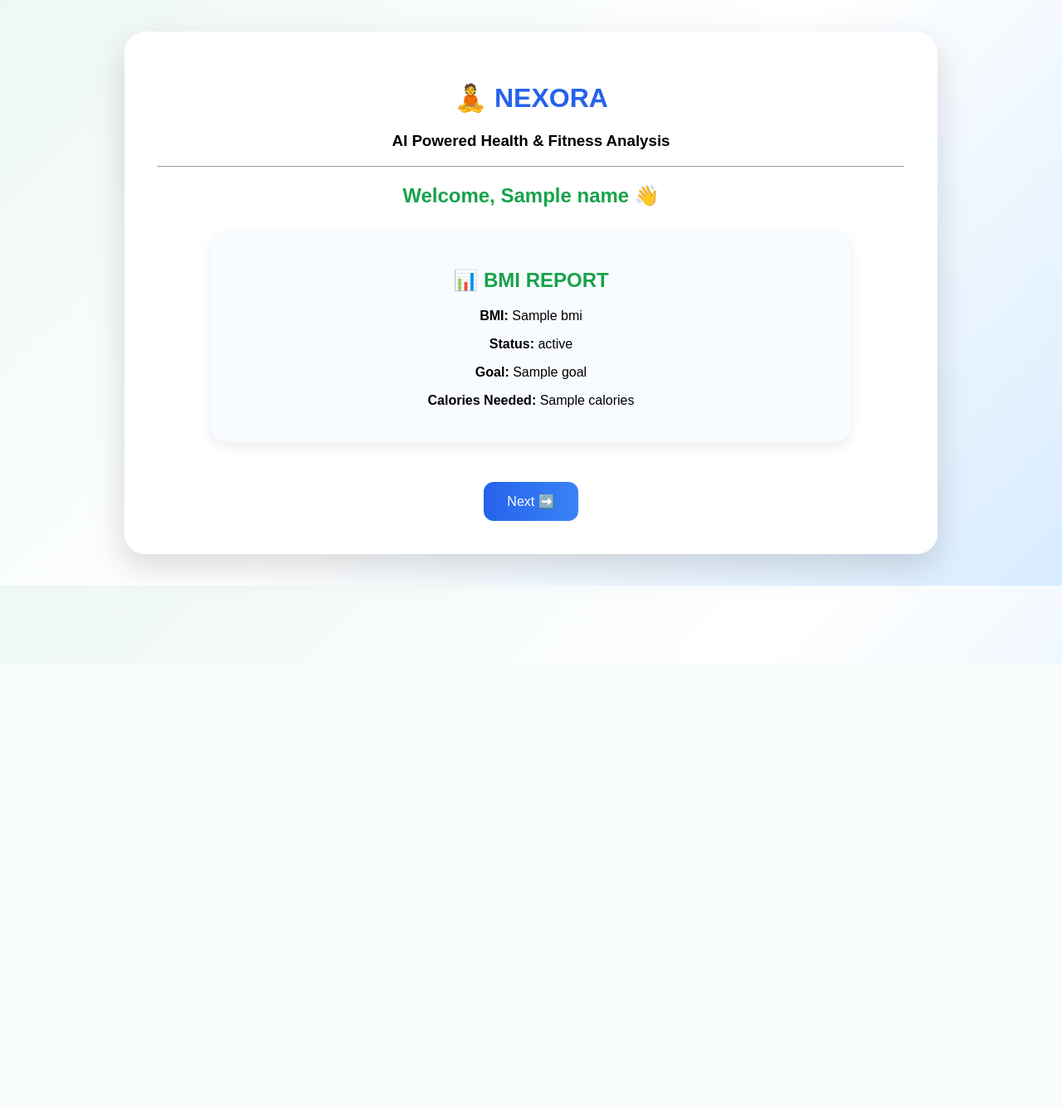
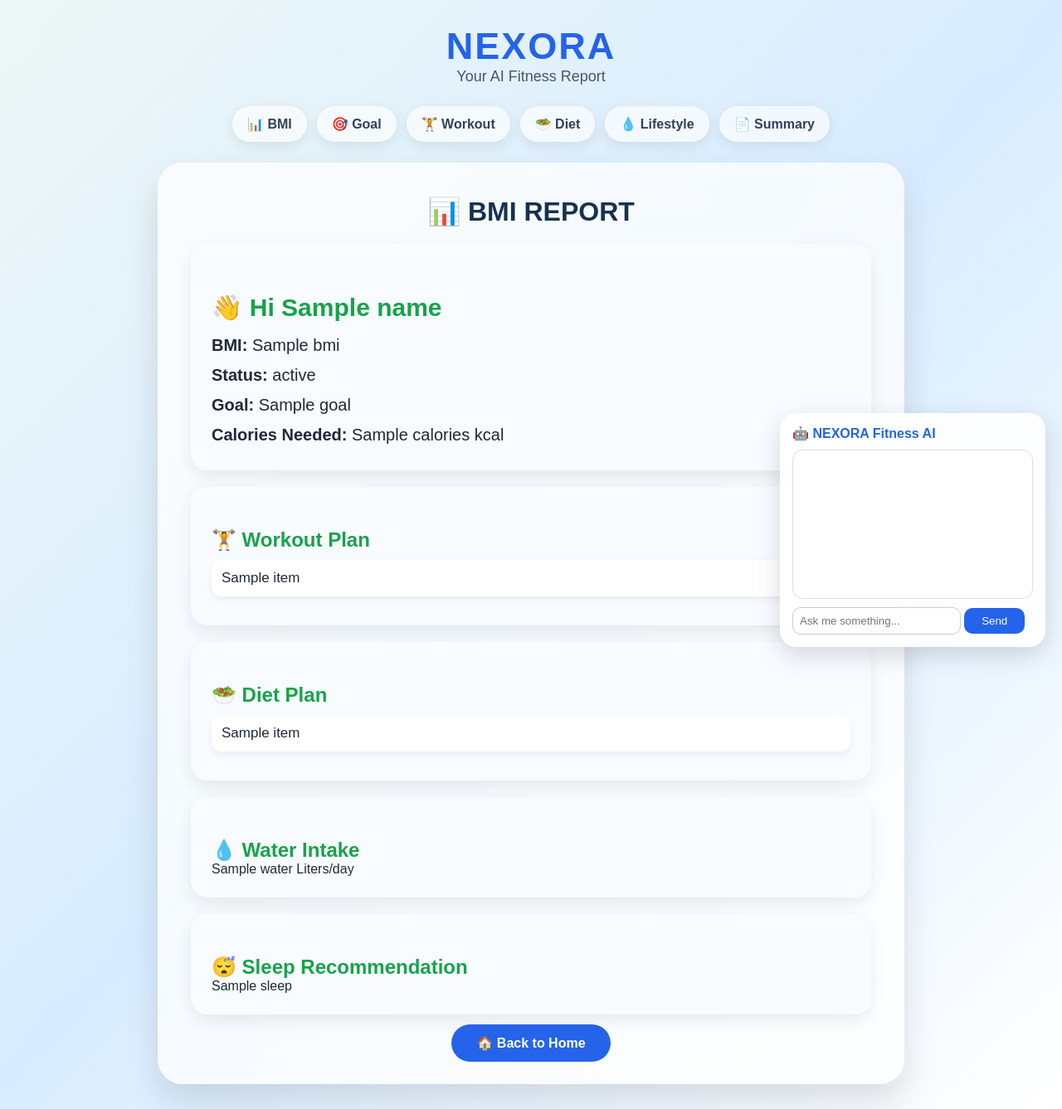
Before and after one commit to santhoshsrinika7/Fitness-AI, a Flask app: template templates/result1.html in a window 1280 px wide. Shown: the whole page at 83% size. Before the commit the page ends 706 px from the top, so only its background shows below. Run offline with Flask 3, Linux system fonts and the light colour scheme; the template is opened without the code that fills it: most values are stand-ins (such as "Sample title", 1, 10 or a date in 2020).

Commit message:
Update result1.html

```diff
--- a/templates/result1.html
+++ b/templates/result1.html
@@ -1,120 +1,634 @@
 <!DOCTYPE html>
-<html>
+<html lang="en">
+
 <head>
-    <title>NEXORA - BMI Report</title>
 
-    <style>
+<title>NEXORA - BMI Report</title>
+
+<meta name="viewport" content="width=device-width, initial-scale=1.0">
+
+<style>
+
+*{
+    margin:0;
+    padding:0;
+    box-sizing:border-box;
+}
 
 body{
-    font-family:Arial, Helvetica, sans-serif;
-    background:linear-gradient(135deg,#edf7f6,#ffffff,#d8ecff);
-    text-align:center;
+
+    font-family:'Poppins',Arial,sans-serif;
+
+    background:linear-gradient(135deg,#edf7f6,#d8ecff,#ffffff);
+
+    min-height:100vh;
+
     padding:30px;
+
+    color:#1f2937;
+
 }
 
-.container{
-    background:white;
-    width:90%;
-    max-width:900px;
-    margin:auto;
-    padding:40px;
-    border-radius:25px;
-    box-shadow:0 15px 40px rgba(0,0,0,.15);
+
+/* HEADER */
+
+.header{
+
+    text-align:center;
+
+    margin-bottom:25px;
+
 }
 
-h1{
+
+.logo{
+
+    font-size:45px;
+
+    font-weight:700;
+
     color:#2563eb;
+
+    letter-spacing:2px;
+
 }
 
-h2{
-    color:#16a34a;
+
+.subtitle{
+
+    color:#475569;
+
+    font-size:18px;
+
 }
 
-.card{
-    width:80%;
-    margin:30px auto;
-    background:#f8fbff;
-    padding:25px;
-    border-radius:18px;
-    box-shadow:0 5px 15px rgba(0,0,0,.08);
+
+/* NAVIGATION */
+
+
+.dashboard-nav{
+
+    display:flex;
+
+    justify-content:center;
+
+    gap:12px;
+
+    flex-wrap:wrap;
+
+    margin:25px auto;
+
 }
 
-.btn{
+
+.dashboard-nav a{
+
     text-decoration:none;
-    background:linear-gradient(90deg,#2563eb,#3b82f6);
-    color:white;
-    padding:14px 28px;
-    border-radius:12px;
-    display:inline-block;
+
+    color:#334155;
+
+    background:rgba(255,255,255,0.65);
+
+    padding:12px 18px;
+
+    border-radius:30px;
+
+    font-weight:600;
+
+    box-shadow:0 5px 15px rgba(0,0,0,0.08);
+
     transition:.3s;
+
 }
 
-.btn:hover{
-    background:linear-gradient(90deg,#1d4ed8,#2563eb);
+
+.dashboard-nav a:hover{
+
+    background:#2563eb;
+
+    color:white;
+
+    transform:translateY(-3px);
+
 }
+
+
+/* MAIN CONTAINER */
+
+
+.container{
+
+    width:90%;
+
+    max-width:900px;
+
+    margin:auto;
+
+    background:rgba(255,255,255,.75);
+
+    backdrop-filter:blur(20px);
+
+    padding:40px;
+
+    border-radius:30px;
+
+    box-shadow:0 20px 40px rgba(0,0,0,.12);
+
+}
+
+
+/* TITLES */
+
+
+h1{
+
+    color:#16324F;
+
+    text-align:center;
+
+}
+
+
+h2{
+
+    color:#16a34a;
+
+    margin-top:25px;
+
+}
+
+
+
+/* REPORT CARDS */
+
+
+.card{
+
+    background:#f8fbff;
+
+    padding:25px;
+
+    margin:20px 0;
+
+    border-radius:20px;
+
+    box-shadow:0 8px 20px rgba(0,0,0,.08);
+
+}
+
+
+.info{
+
+    font-size:20px;
+
+    line-height:1.8;
+
+}
+
+
+
+/* LIST */
+
+
+ul{
+
+    list-style:none;
+
+    padding:0;
+
+}
+
+
+li{
+
+    background:white;
+
+    padding:12px;
+
+    margin:10px 0;
+
+    border-radius:12px;
+
+    box-shadow:0 4px 10px rgba(0,0,0,.06);
+
+    font-size:17px;
+
+}
+
+
+
+/* HOME BUTTON */
+
+
+.home-btn{
+
+    display:block;
+
+    text-align:center;
+
+    margin-top:25px;
+
+}
+
+
+.home-btn a{
+
+    text-decoration:none;
+
+    background:#2563eb;
+
+    color:white;
+
+    padding:14px 30px;
+
+    border-radius:30px;
+
+    font-weight:600;
+
+}
+
+
+.home-btn a:hover{
+
+    background:#1d4ed8;
+
+}
+
+
+
+/* CHATBOT */
+
+
+#chatbot{
+
+    position:fixed;
+
+    bottom:20px;
+
+    right:20px;
+
+    width:320px;
+
+    background:rgba(255,255,255,.9);
+
+    backdrop-filter:blur(15px);
+
+    border-radius:20px;
+
+    box-shadow:0 10px 30px rgba(0,0,0,.15);
+
+    padding:15px;
+
+}
+
+
+#chatbot h4{
+
+    color:#2563eb;
+
+    margin-bottom:10px;
+
+}
+
+
+#chat-window{
+
+    height:180px;
+
+    overflow-y:auto;
+
+    background:white;
+
+    padding:10px;
+
+    border-radius:12px;
+
+    border:1px solid #ddd;
+
+    font-size:14px;
+
+}
+
+
+#chat-input{
+
+    width:70%;
+
+    padding:8px;
+
+    margin-top:10px;
+
+    border-radius:10px;
+
+    border:1px solid #ccc;
+
+}
+
+
+.chat-btn{
+
+    width:25%;
+
+    padding:8px;
+
+    background:#2563eb;
+
+    color:white;
+
+    border:none;
+
+    border-radius:10px;
+
+}
+
+
+@media(max-width:700px){
+
+.container{
+
+    width:100%;
+
+    padding:25px;
+
+}
+
+
+#chatbot{
+
+    width:90%;
+
+    right:5%;
+
+}
+
+
+.logo{
+
+    font-size:35px;
+
+}
+
+}
+
 
 </style>
 
+
 </head>
+
 
 <body>
 
-<style>
-.slide{
-display:none;
-}
 
-.slide.active{
-display:block;
-}
+<div class="header">
 
-.navigation{
-margin-top:30px;
-display:flex;
-justify-content:space-between;
-}
+<div class="logo">
+NEXORA
+</div>
 
-.navbtn{
-text-decoration:none;
-background:linear-gradient(90deg,#2563eb,#3b82f6);
-color:white;
-padding:12px 24px;
-border-radius:12px;
-}
-</style>
+<div class="subtitle">
+Your AI Fitness Report
+</div>
+
+</div>
+
+
+
+<div class="dashboard-nav">
+
+<a href="/result1">📊 BMI</a>
+
+<a href="/result2">🎯 Goal</a>
+
+<a href="/result3">🏋️ Workout</a>
+
+<a href="/result4">🥗 Diet</a>
+
+<a href="/result5">💧 Lifestyle</a>
+
+<a href="/summary">📄 Summary</a>
+
+
+</div>
+
+
 
 <div class="container">
 
-<div class="slide active">
 
-<h1>🧘 NEXORA</h1>
+<h1>📊 BMI REPORT</h1>
 
-<h3>AI Powered Health & Fitness Analysis</h3>
 
-<hr>
+<div class="card info">
 
-<h2>Welcome, {{name}} 👋</h2>
+<h2>👋 Hi {{name}}</h2>
+
+<p>
+<b>BMI:</b> {{bmi}}
+</p>
+
+
+<p>
+<b>Status:</b> {{bmi_status}}
+</p>
+
+
+<p>
+<b>Goal:</b> {{goal}}
+</p>
+
+
+<p>
+<b>Calories Needed:</b> {{calories}} kcal
+</p>
+
+
+</div>
+
+
+
 
 <div class="card">
 
-<h2>📊 BMI REPORT</h2>
 
-<p><b>BMI:</b> {{bmi}}</p>
+<h2>🏋️ Workout Plan</h2>
 
-<p><b>Status:</b> {{bmi_status}}</p>
 
-<p><b>Goal:</b> {{goal}}</p>
+<ul>
 
-<p><b>Calories Needed:</b> {{calories}}</p>
+{% for item in workout %}
+
+<li>{{item}}</li>
+
+{% endfor %}
+
+</ul>
+
 
 </div>
 
-<br>
-<!-- Navigation -->
-<div>
-  <a href="/result2" class="btn">Next ➡️</a>
+
+
+
+
+<div class="card">
+
+
+<h2>🥗 Diet Plan</h2>
+
+
+<ul>
+
+{% for item in diet %}
+
+<li>{{item}}</li>
+
+{% endfor %}
+
+</ul>
+
+
 </div>
 
 
+
+
+<div class="card">
+
+
+<h2>💧 Water Intake</h2>
+
+<p>{{water}} Liters/day</p>
+
+
+</div>
+
+
+
+
+<div class="card">
+
+
+<h2>😴 Sleep Recommendation</h2>
+
+<p>{{sleep}}</p>
+
+
+</div>
+
+
+
+<div class="home-btn">
+
+<a href="/">
+🏠 Back to Home
+</a>
+
+</div>
+
+
+
+</div>
+
+
+
+
+
+<!-- CHATBOT -->
+
+<div id="chatbot">
+
+<h4>🤖 NEXORA Fitness AI</h4>
+
+
+<div id="chat-window"></div>
+
+
+<input
+id="chat-input"
+type="text"
+placeholder="Ask me something..."
+>
+
+
+<button class="chat-btn" onclick="sendMessage()">
+Send
+</button>
+
+
+</div>
+
+
+
+
+
+<script>
+
+function sendMessage(){
+
+
+const userMessage=document.getElementById("chat-input").value;
+
+
+if(userMessage.trim()==""){
+return;
+}
+
+
+const chatWindow=document.getElementById("chat-window");
+
+
+chatWindow.innerHTML +=
+
+`<p><b>😊 You:</b> ${userMessage}</p>`;
+
+
+fetch("/chat",{
+
+method:"POST",
+
+headers:{
+
+"Content-Type":"application/json"
+
+},
+
+body:JSON.stringify({
+
+message:userMessage
+
+})
+
+})
+
+
+.then(response=>response.json())
+
+
+.then(data=>{
+
+
+chatWindow.innerHTML +=
+
+`<p><b>🤖 Nexora:</b> ${data.reply}</p>`;
+
+
+chatWindow.scrollTop=chatWindow.scrollHeight;
+
+
+document.getElementById("chat-input").value="";
+
+
+});
+
+
+}
+
+
+</script>
+
+
+
 </body>
+
 </html>
```
